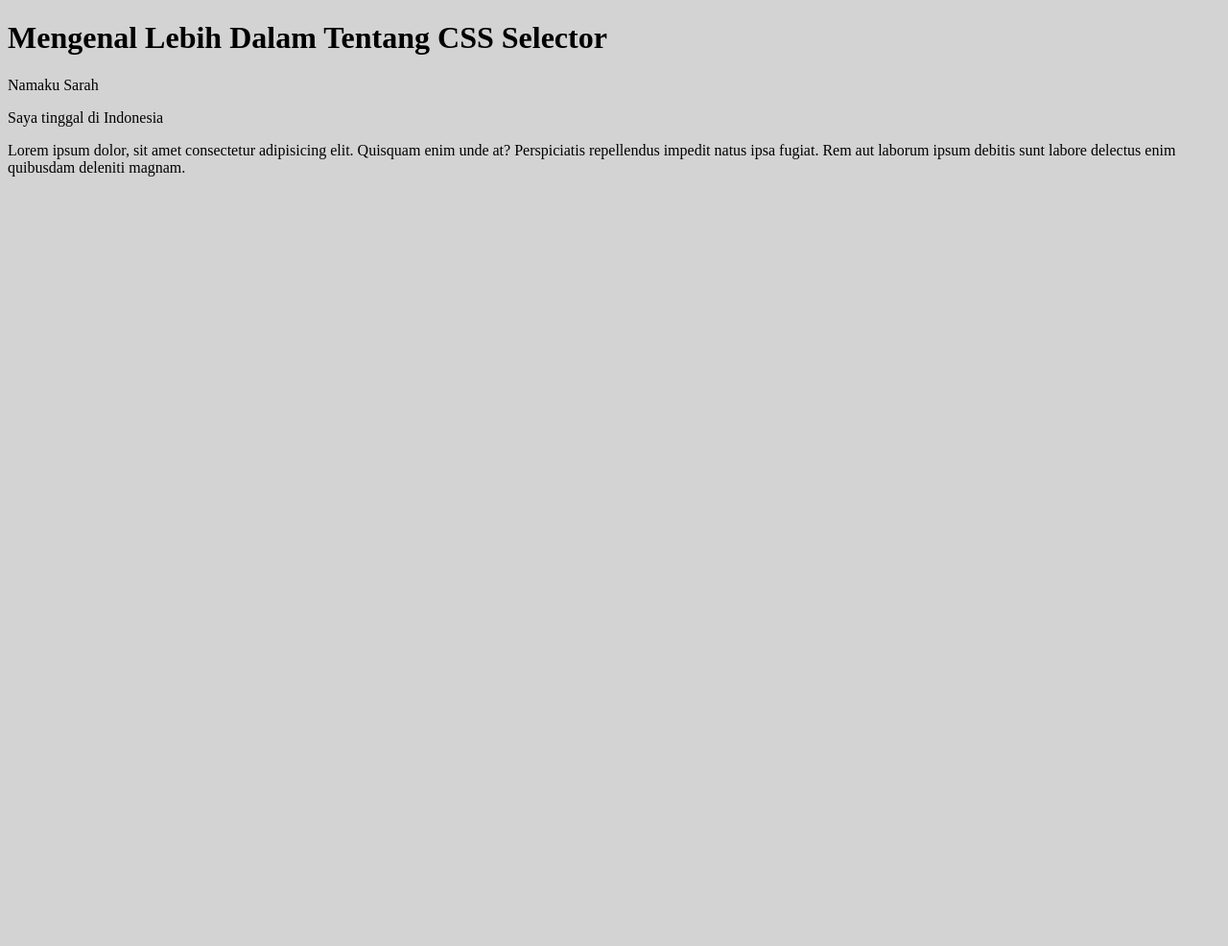
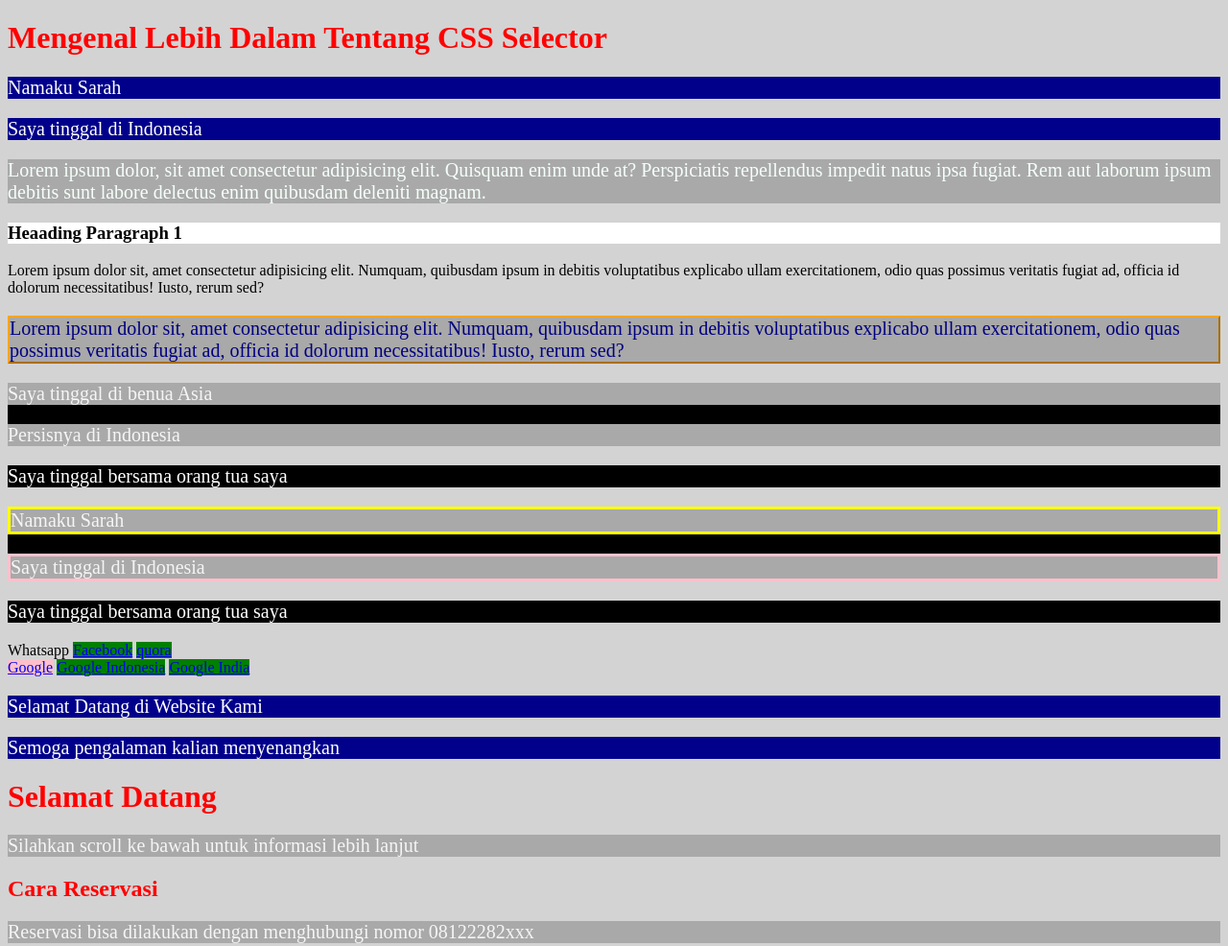
Before and after one commit to project-ant/FrontEnd-WebDev, a plain HTML site: page pertemuan_10/index.html in a window 1280 px wide. Shown: the whole page at 96% size. Before the commit the page ends 800 px from the top, so only its background shows below. Drawn offline with Linux system fonts and the light colour scheme.

Commit message:
Pelajaran

```diff
--- a/pertemuan_10/css/styles.css
+++ b/pertemuan_10/css/styles.css
@@ -1,3 +1,68 @@
 * {
     background-color: #d3d3d3;
   }
+
+  /* Pada File CSS */
+div * {
+  background-color: lightgrey;
+}
+
+p {
+    font-size: 20px;
+    background-color: darkgrey;
+    color: whitesmoke;
+  }
+
+.error{
+    background-color: white;
+  }
+
+p.success{
+      color: mintcream;
+  }
+
+p.success.feedback {
+      color: navy;
+      border-width: 2px;
+      border-style: outset;
+      border-color: orange;
+  }
+
+#container {
+      color: aquamarine;
+      border: 3px none gold;
+  }
+
+.highlight {
+    background-color: black;
+    color: white;
+  }
+
+#firstParagraph {
+    border: solid yellow;
+  }
+
+  p .error{
+      background-color: yellow;
+  }
+
+#secondParagraph {
+    border: solid pink;
+  }
+
+a[href] {
+    background-color: green;
+  }
+
+  a[download='search-engine.txt'] {
+    background-color: pink;
+  }
+  #container p {
+    background-color: darkblue;
+    color:white;
+  }
+
+  h1,
+h2 {
+  color: red;
+}
--- a/pertemuan_10/index.html
+++ b/pertemuan_10/index.html
@@ -9,21 +9,82 @@
 <body>
     <h1>Mengenal Lebih Dalam Tentang CSS Selector</h1>
 
-    <div>
+    <div id="container">
         <p>Namaku Sarah</p>
         <p>Saya tinggal di Indonesia</p>
-      </div>
+    </div>
 
     <div>
-        <p>
+        <p class="success">
             Lorem ipsum dolor, sit amet consectetur adipisicing elit.
             Quisquam enim unde at? Perspiciatis repellendus impedit
             natus ipsa fugiat. Rem aut laborum ipsum debitis sunt
             labore delectus enim quibusdam deleniti magnam.
         </p>
-        <p>
+    </div>
 
+    <div>
+        <p class="error">
+            <h3 class="error">Heaading Paragraph 1</h3>
+            Lorem ipsum dolor sit, amet consectetur adipisicing elit.
+            Numquam, quibusdam ipsum in debitis voluptatibus explicabo
+            ullam exercitationem, odio quas possimus veritatis fugiat ad,
+            officia id dolorum necessitatibus! Iusto, rerum sed?
         </p>
     </div>
+
+    <div>
+        <p class="success feedback">
+            Lorem ipsum dolor sit, amet consectetur adipisicing elit.
+            Numquam, quibusdam ipsum in debitis voluptatibus explicabo
+            ullam exercitationem, odio quas possimus veritatis fugiat ad,
+            officia id dolorum necessitatibus! Iusto, rerum sed?
+        </p>
+    </div>
+
+    <div class="highlight">
+        <p>Saya tinggal di benua Asia</p>
+        <p>Persisnya di Indonesia</p>
+      </div>
+
+      <p class="highlight">Saya tinggal bersama orang tua saya</p>
+
+    <div class="highlight">
+        <p id="firstParagraph">Namaku Sarah</p>
+        <p id="secondParagraph">Saya tinggal di Indonesia</p>
+      </div>
+
+      <p class="highlight">Saya tinggal bersama orang tua saya</p>
+
+    <div>
+        <a>Whatsapp</a>
+        <a href="https://www.facebook.com">Facebook</a>
+        <a href="https://www.quora.com">quora</a>
+
+    </div>
+
+    <div>
+    <a href="google.com" download="search-engine.txt">Google</a>
+  <a href="google.co.id" download="seo.txt">Google Indonesia</a>
+  <a href="google.co.in">Google India</a>
+
+    </div>
+    <div id="container">
+        <p>Selamat Datang di Website Kami</p>
+        <div>
+            <p>Semoga pengalaman kalian menyenangkan</p>
+        </div>
+      </div>
+
+      <div>
+        <h1>Selamat Datang</h1>
+        <p>Silahkan scroll ke bawah untuk informasi lebih lanjut</p>
+
+        <h2>Cara Reservasi</h2>
+        <p>Reservasi bisa dilakukan dengan menghubungi nomor 08122282xxx</p>
+
+
+      </div>
+
 </body>
 </html>
```
